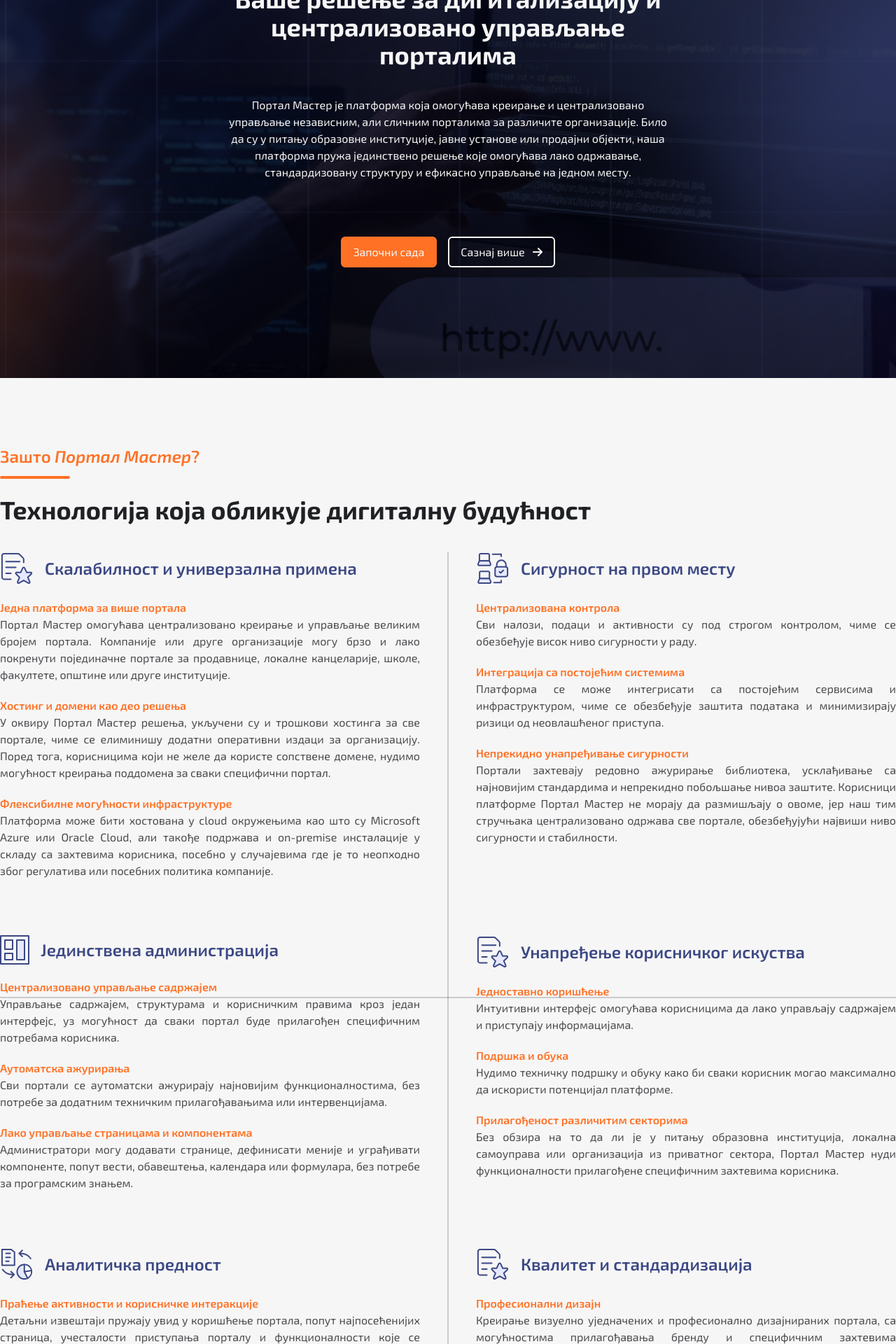
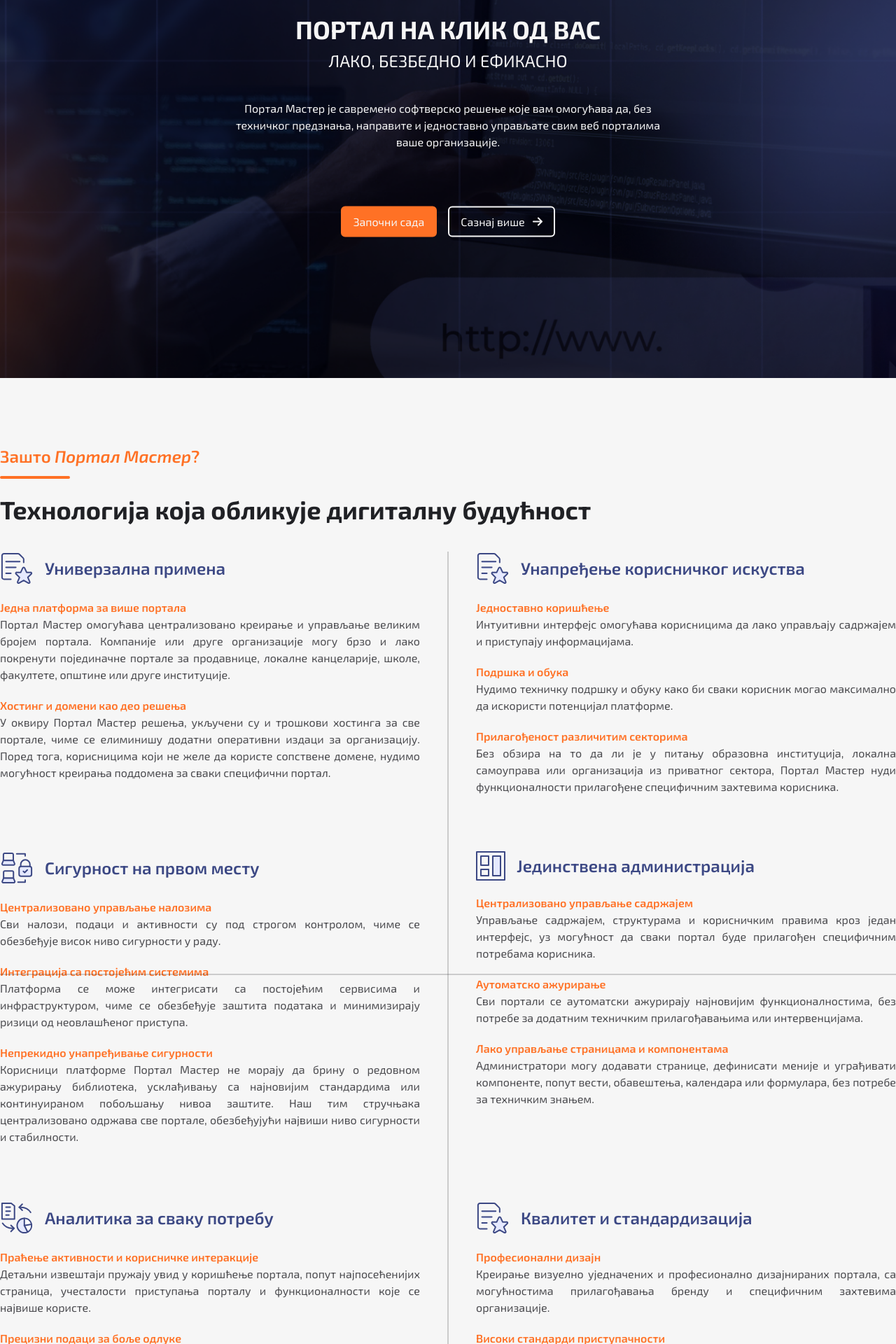
Before and after one commit to fujee/portalmaster, a React (Create React App) app: page / in a window 1280 px wide. Shown: the part 260-2180 px from the top of the page at 70% size. Built offline with nearby package versions, Linux system fonts and the light colour scheme.

Commit message:
dorade sadrzaja

```diff
--- a/src/sections/aboutSection.tsx
+++ b/src/sections/aboutSection.tsx
@@ -23,8 +23,8 @@
                 <div className="relative grid grid-cols-1 lg:grid-cols-2 gap-20 mt-10 lg:after:content-[''] lg:after:w-[2px] lg:after:h-full lg:after:bg-black/20 lg:after:dark:bg-primary/20 lg:after:block lg:after:absolute lg:after:left-1/2 lg:after:-translate-x-1/2 lg:before:content-[''] lg:before:w-full lg:before:h-[2px] lg:before:absolute lg:before:bg-black/20 lg:before:dark:bg-primary/20 lg:before:top-1/2 lg:before:-translate-y-1/2">
                     <div className="">
                         <div className="flex justify-start items-center">
-                            <img src={theme === DARK_THEME ? kvalitetDark : kvalitet} alt={t('Скалабилност и универзална примена')} className="me-4" />
-                            <h3 className="text-2xl font-semibold text-secondary dark:text-white">{t('Скалабилност и универзална примена')}</h3>
+                            <img src={theme === DARK_THEME ? kvalitetDark : kvalitet} alt={t('Универзална примена')} className="me-4" />
+                            <h3 className="text-2xl font-semibold text-secondary dark:text-white">{t('Универзална примена')}</h3>
                         </div>
                         <div className="mt-5">
                             <h5 className="text-primary font-semibold">{t("Једна платформа за више портала")}</h5>
@@ -34,46 +34,10 @@
                             <h5 className="text-primary font-semibold">{t("Хостинг и домени као део решења")}</h5>
                             <p className="text-justify text-black/80 dark:text-white/80">{t('У оквиру Портал Мастер решења, укључени су и трошкови хостинга за све портале, чиме се елиминишу додатни оперативни издаци за организацију. Поред тога, корисницима који не желе да користе сопствене домене, нудимо могућност креирања поддомена за сваки специфични портал.')}</p>
                         </div>
-                        <div className="mt-5">
+                        {/* <div className="mt-5">
                             <h5 className="text-primary font-semibold">{t("Флексибилне могућности инфраструктуре")}</h5>
                             <p className="text-justify text-black/80 dark:text-white/80">{t('Платформа може бити хостована у cloud окружењима као што су Microsoft Azure или Oracle Cloud, али такође подржава и on-premise инсталације у складу са захтевима корисника, посебно у случајевима где је то неопходно због регулатива или посебних политика компаније.')}</p>
-                        </div>
-                    </div>
-                    <div className="">
-                        <div className="flex justify-start items-center">
-                            <img src={theme === DARK_THEME ? securityDark : security} alt={t('Сигурност')} className="me-4" />
-                            <h3 className="text-2xl font-semibold text-secondary dark:text-white">{t('Сигурност на првом месту')}</h3>
-                        </div>
-                        <div className="mt-5">
-                            <h5 className="text-primary font-semibold">{t("Централизована контрола")}</h5>
-                            <p className="text-justify text-black/80 dark:text-white/80">{t('Сви налози, подаци и активности су под строгом контролом, чиме се обезбеђује висок ниво сигурности у раду.')}</p>
-                        </div>
-                        <div className="mt-5">
-                            <h5 className="text-primary font-semibold">{t("Интеграција са постојећим системима")}</h5>
-                            <p className="text-justify text-black/80 dark:text-white/80">{t('Платформа се може интегрисати са постојећим сервисима и инфраструктуром, чиме се обезбеђује заштита података и минимизирају ризици од неовлашћеног приступа.')}</p>
-                        </div>
-                        <div className="mt-5">
-                            <h5 className="text-primary font-semibold">{t("Непрекидно унапређивање сигурности")}</h5>
-                            <p className="text-justify text-black/80 dark:text-white/80">{t('Портали захтевају редовно ажурирање библиотека, усклађивање са најновијим стандардима и непрекидно побољшање нивоа заштите. Корисници платформе Портал Мастер не морају да размишљају о овоме, јер наш тим стручњака централизовано одржава све портале, обезбеђујући највиши ниво сигурности и стабилности.')}</p>
-                        </div>
-                    </div>
-                    <div className="">
-                        <div className="flex justify-start items-center">
-                            <img src={theme === DARK_THEME ? administracijaDark : administracija} alt={t('Јединствена администрација')} className="me-4" />
-                            <h3 className="text-2xl font-semibold text-secondary dark:text-white">{t('Јединствена администрација')}</h3>
-                        </div>
-                        <div className="mt-5">
-                            <h5 className="text-primary font-semibold">{t("Централизовано управљање садржајем")}</h5>
-                            <p className="text-justify text-black/80 dark:text-white/80">{t('Управљање садржајем, структурама и корисничким правима кроз један интерфејс, уз могућност да сваки портал буде прилагођен специфичним потребама корисника.')}</p>
-                        </div>
-                        <div className="mt-5">
-                            <h5 className="text-primary font-semibold">{t("Аутоматска ажурирања")}</h5>
-                            <p className="text-justify text-black/80 dark:text-white/80">{t('Сви портали се аутоматски ажурирају најновијим функционалностима, без потребе за додатним техничким прилагођавањима или интервенцијама.')}</p>
-                        </div>
-                        <div className="mt-5">
-                            <h5 className="text-primary font-semibold">{t("Лако управљање страницама и компонентама")}</h5>
-                            <p className="text-justify text-black/80 dark:text-white/80">{t('Администратори могу додавати странице, дефинисати меније и уграђивати компоненте, попут вести, обавештења, календара или формулара, без потребе за програмским знањем.')}</p>
-                        </div>
+                        </div> */}
                     </div>
                     <div className="">
                         <div className="flex justify-start items-center">
@@ -95,8 +59,45 @@
                     </div>
                     <div className="">
                         <div className="flex justify-start items-center">
-                            <img src={theme === DARK_THEME ? analitikaDark : analitika} alt={t('Аналитичка предност')} className="me-4" />
-                            <h3 className="text-2xl font-semibold text-secondary dark:text-white">{t('Аналитичка предност')}</h3>
+                            <img src={theme === DARK_THEME ? securityDark : security} alt={t('Сигурност')} className="me-4" />
+                            <h3 className="text-2xl font-semibold text-secondary dark:text-white">{t('Сигурност на првом месту')}</h3>
+                        </div>
+                        <div className="mt-5">
+                            <h5 className="text-primary font-semibold">{t("Централизовано управљање налозима")}</h5>
+                            <p className="text-justify text-black/80 dark:text-white/80">{t('Сви налози, подаци и активности су под строгом контролом, чиме се обезбеђује висок ниво сигурности у раду.')}</p>
+                        </div>
+                        <div className="mt-5">
+                            <h5 className="text-primary font-semibold">{t("Интеграција са постојећим системима")}</h5>
+                            <p className="text-justify text-black/80 dark:text-white/80">{t('Платформа се може интегрисати са постојећим сервисима и инфраструктуром, чиме се обезбеђује заштита података и минимизирају ризици од неовлашћеног приступа.')}</p>
+                        </div>
+                        <div className="mt-5">
+                            <h5 className="text-primary font-semibold">{t("Непрекидно унапређивање сигурности")}</h5>
+                            <p className="text-justify text-black/80 dark:text-white/80">{t('Корисници платформе Портал Мастер не морају да брину о редовном ажурирању библиотека, усклађивању са најновијим стандардима или континуираном побољшању нивоа заштите. Наш тим стручњака централизовано одржава све портале, обезбеђујући највиши ниво сигурности и стабилности.')}</p>
+                        </div>
+                    </div>
+                    <div className="">
+                        <div className="flex justify-start items-center">
+                            <img src={theme === DARK_THEME ? administracijaDark : administracija} alt={t('Јединствена администрација')} className="me-4" />
+                            <h3 className="text-2xl font-semibold text-secondary dark:text-white">{t('Јединствена администрација')}</h3>
+                        </div>
+                        <div className="mt-5">
+                            <h5 className="text-primary font-semibold">{t("Централизовано управљање садржајем")}</h5>
+                            <p className="text-justify text-black/80 dark:text-white/80">{t('Управљање садржајем, структурама и корисничким правима кроз један интерфејс, уз могућност да сваки портал буде прилагођен специфичним потребама корисника.')}</p>
+                        </div>
+                        <div className="mt-5">
+                            <h5 className="text-primary font-semibold">{t("Аутоматско ажурирање")}</h5>
+                            <p className="text-justify text-black/80 dark:text-white/80">{t('Сви портали се аутоматски ажурирају најновијим функционалностима, без потребе за додатним техничким прилагођавањима или интервенцијама.')}</p>
+                        </div>
+                        <div className="mt-5">
+                            <h5 className="text-primary font-semibold">{t("Лако управљање страницама и компонентама")}</h5>
+                            <p className="text-justify text-black/80 dark:text-white/80">{t('Администратори могу додавати странице, дефинисати меније и уграђивати компоненте, попут вести, обавештења, календара или формулара, без потребе за техничким знањем.')}</p>
+                        </div>
+                    </div>
+
+                    <div className="">
+                        <div className="flex justify-start items-center">
+                            <img src={theme === DARK_THEME ? analitikaDark : analitika} alt={t('Аналитика за сваку потребу')} className="me-4" />
+                            <h3 className="text-2xl font-semibold text-secondary dark:text-white">{t('Аналитика за сваку потребу')}</h3>
                         </div>
                         <div className="mt-5">
                             <h5 className="text-primary font-semibold">{t("Праћење активности и корисничке интеракције")}</h5>
--- a/src/sections/functionSection.tsx
+++ b/src/sections/functionSection.tsx
@@ -34,12 +34,12 @@
                     <div className="border-2 rounded-xl h-[440px] border-navBorder dark:border-navBorderDark p-10 lg:col-span-4 lg:row-span-1 bg-pureWhite bg-custom_bg2 dark:bg-pureBlack dark:bg-custom_bg2_dark">
                         <div>
                             <h5 className="text-2xl text-black font-bold dark:text-white">{t("Централизовано одржавање садржаја")}</h5>
-                            <p className="text-justify mt-3 text-lg text-black/80 dark:text-white/80">{t('Глобални садржај се ажурира са једног места и аутоматски се примењује на свим порталима, уз могућност локалних прилагођавања.')}</p>
+                            <p className="text-justify mt-3 text-lg text-black/80 dark:text-white/80">{t('Заједнички садржај се ажурира на једном месту и аутоматски се примењује на свим порталима, уз могућност појединачног прилагођавања.')}</p>
                         </div>
                     </div>
                     <div className="border-2 rounded-xl h-[440px] border-navBorder dark:border-navBorderDark p-10 lg:col-span-4 lg:row-span-1 bg-pureWhite bg-custom_bg3 dark:bg-pureBlack dark:bg-custom_bg3_dark">
                         <div>
-                            <h5 className="text-2xl text-black font-bold dark:text-white">{t("Једноставно управљање корисницима")}</h5>
+                            <h5 className="text-2xl text-black font-bold dark:text-white">{t("Једноставно управљање")}</h5>
                             <p className="text-justify mt-3 text-lg text-black/80 dark:text-white/80">{t('Додавање, уређивање и управљање корисничким налозима, са подршком за интеграцију са екстерним системима за идентификацију.')}</p>
                         </div>
                     </div>
@@ -52,7 +52,7 @@
                     <div className="border-2 rounded-xl h-[440px] border-navBorder dark:border-navBorderDark p-10 lg:col-span-5 lg:row-span-1 bg-pureWhite bg-custom_bg4 dark:bg-pureBlack dark:bg-custom_bg4_dark">
                         <div>
                             <h5 className="text-2xl text-black font-bold dark:text-white">{t("Интуитивне компоненте")}</h5>
-                            <p className="text-justify mt-3 text-lg text-black/80 dark:text-white/80">{t('Креирање страница са новостима, галеријама слика, документима и многих других, без потребе за програмским знањем.')}</p>
+                            <p className="text-justify mt-3 text-lg text-black/80 dark:text-white/80">{t('Креирање страница са новостима, галеријама слика, документима и многих других, без потребе за техничким знањем.')}</p>
                         </div>
                     </div>
                     <div className="border-2 rounded-xl h-[440px] border-navBorder dark:border-navBorderDark p-10 lg:col-span-4 lg:row-span-1 bg-custom_bg5 dark:bg-pureBlack dark:bg-custom_bg5_dark">
--- a/src/sections/heroSection.tsx
+++ b/src/sections/heroSection.tsx
@@ -12,12 +12,17 @@
             <div className="min-h-screen relative">
                 <img src={bgImg} alt='Hero Img' className='absolute w-full h-full object-cover z-0'></img>
                 <div className='absolute top-1/2 left-1/2 -translate-x-1/2 -translate-y-1/2 max-w-screen-md'>
-                <div className='block border-2 border-primary bg-white/10 z-10 py-2 px-4 rounded-md text-lg text-white w-fit mx-auto'>
-                    {t("Добродошли на Портал Мастер")}
-                </div>
+                    <div className='block border-2 border-primary bg-white/10 z-10 py-2 px-4 rounded-md text-lg text-white w-fit mx-auto'>
+                        {t("Добродошли на Портал Мастер")}
+                    </div>
 
-                    <h1 className='text-4xl text-white text-center mt-8 font-bold'>{t('Ваше решење за дигитализацију и централизовано управљање порталима')}</h1>
-                    <p className='text-white text-center mt-10'>{t("Портал Мастер је платформа која омогућава креирање и централизовано управљање независним, али сличним порталима за различите организације. Било да су у питању образовне институције, јавне установе или продајни објекти, наша платформа пружа јединствено решење које омогућава лако одржавање, стандардизовану структуру и ефикасно управљање на једном месту.")}</p>
+                    <h1 className="text-4xl text-white text-center mt-8 font-bold uppercase">
+                        {t('ПОРТАЛ НА КЛИК ОД ВАС')}<br />
+                        <span className="text-2xl font-normal uppercase">{t('ЛАКО, БЕЗБЕДНО И ЕФИКАСНО')}</span>
+                    </h1>
+
+
+                    <p className='text-white text-center mt-10'>{t("Портал Мастер је савремено софтверско решење које вам омогућава да, без техничког предзнања, направите и једноставно управљате свим веб порталима ваше организације.")}</p>
                     <div className='flex justify-center items-center mt-20 gap-4'>
                         <a href='#demo' className='py-2 px-4 text-white bg-primary border-2 border-primary rounded-md hover:bg-primary/30 cursor-pointer ease-in-out duration-200'>{t("Започни сада")}</a>
                         <a href="#about" className='py-2 px-4 text-white bg-transparent border-2 border-white rounded-md hover:bg-white/30 cursor-pointer ease-in-out duration-200'>{t("Сазнај више")} <FontAwesomeIcon icon={faArrowRight} className='ms-2' /></a>
```
